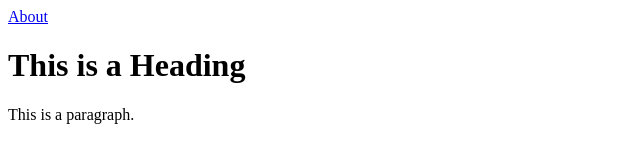
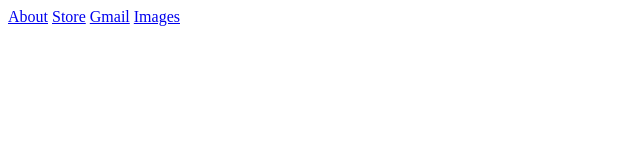
Before and after one commit to TJHamer/practice-google-homepage, a plain HTML site: page index.html in a window 1280 px wide. Shown: the whole page, without its empty margins (0-640 px from the left). Drawn offline with Linux system fonts and the light colour scheme.

Commit message:
added remaining links for text in header

```diff
--- a/index.html
+++ b/index.html
@@ -1,14 +1,16 @@
 <!DOCTYPE html>
 <html>
 <head>
-<title>Page Title</title>
+<title>Google</title>
 </head>
 <body>
 
 	<a href=https://about.google/?fg=1&utm_source=google-GB&utm_medium=referral&utm_campaign=hp-header>About</a>
+	<a href = https://store.google.com/GB/?utm_source=hp_header&utm_medium=google_ooo&utm_campaign=GS100042&hl=en-GB>Store</a>
+	<a href = https://mail.google.com/mail/u/0/?tab=wm&ogbl#inbox>Gmail</a>
+	<a href = https://www.google.co.uk/imghp?hl=en&tab=wi&ogbl>Images</a>
 
-<h1>This is a Heading</h1>
-<p>This is a paragraph.</p>
+
 
 </body>
 </html>
```
